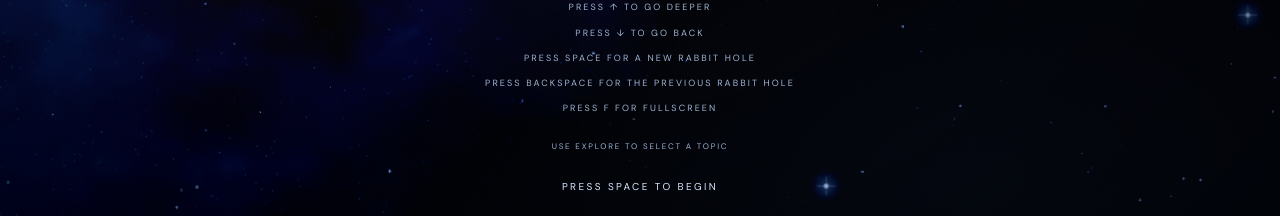
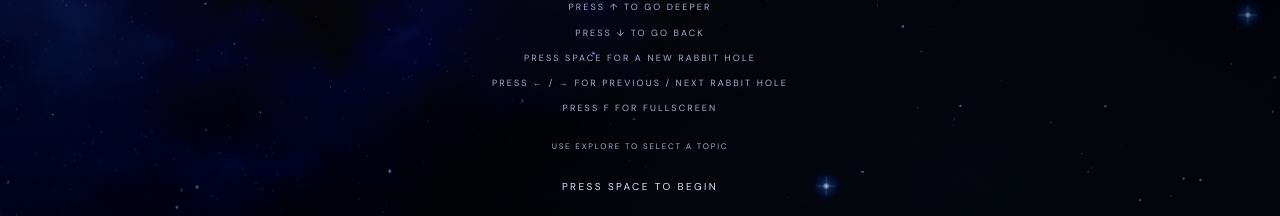
Before and after one commit to mikeritchie1/rabbit-hole, a React (Vite) app: page / in a window 1280 px wide. Shown: the part 445-661 px from the top of the page. Built offline with nearby package versions, Linux system fonts and the light colour scheme.

Commit message:
Navigate topic tabs with arrows and insert new topics in place

```diff
--- a/src/main.tsx
+++ b/src/main.tsx
@@ -1,8 +1,8 @@
 import React, { useEffect, useLayoutEffect, useRef, useState } from 'react';
 import { createRoot } from 'react-dom/client';
-import { ArrowUp, ArrowDown, Maximize, Minimize, X, ArrowUpRight, Play, Compass, Sparkles, Orbit, BookOpen, ChevronLeft, ChevronRight } from 'lucide-react';
+import { ArrowUp, ArrowDown, ArrowLeft, ArrowRight, Maximize, Minimize, X, ArrowUpRight, Play, Compass, Sparkles, Orbit, BookOpen, ChevronLeft, ChevronRight } from 'lucide-react';
 import { topics } from './data';
-import { back, previousTopic, visit, randomTopic, parseHash, placeHash, type Journey, type Place } from './navigation';
+import { back, previousTopic, nextTopic, insertTopic, visit, randomTopic, parseHash, placeHash, type Journey, type Place } from './navigation';
 import type { Topic } from './schema';
 import { Space, type SpaceMotion } from './Space';
 import { TOPIC_CATEGORIES, CATEGORY_DESCRIPTIONS, isCategoryFilter, topicsInCategory, type CategoryFilter } from './categories';
@@ -38,7 +38,7 @@ function App(){
   const [started,setStarted]=useState(false);
   const [category,setCategory]=useState<CategoryFilter>(readCategory);
   const [journal,setJournal]=useState<Place[]>(()=>readPlaces('rh-history'));
-  const [journey,setJourney]=useState<Journey>(()=>({current:parseHash(location.hash,topics)||{topicId:randomTopic(topics,readPlaces('rh-history').slice(-8).map(p=>p.topicId)).id,level:1},trail:[]}));
+  const [journey,setJourney]=useState<Journey>(()=>({current:parseHash(location.hash,topics)||{topicId:randomTopic(topics,readPlaces('rh-history').slice(-8).map(p=>p.topicId)).id,level:1},trail:[],ahead:[]}));
   const [overlay,setOverlay]=useState<Overlay>(null),[page,setPage]=useState(0),[notice,setNotice]=useState('');
   const [fullscreen,setFullscreen]=useState(!!document.fullscreenElement),[flight,setFlight]=useState<Flight>(null),[compact,setCompact]=useState(innerWidth<650||innerHeight<600);
   const flightSequence=useRef(0),flightTimer=useRef<ReturnType<typeof setTimeout>|null>(null),dialog=useRef<HTMLDialogElement>(null),touch=useRef<{x:number;y:number}|null>(null);
@@ -70,13 +70,14 @@ function App(){
   const go=(p:Place)=>travel(visit(journeyRef.current,p));
   const deeper=()=>{const place=journeyRef.current.current;const target=topics.find(t=>t.id===place.topicId)!;if(startedRef.current&&place.level<target.levels.length)go({...place,level:place.level+1});};
   const up=()=>{if(startedRef.current)travel(back(journeyRef.current),'backward');};
-  const previousHole=()=>{if(startedRef.current)travel(previousTopic(journeyRef.current),'backward');};
+  const previousHole=()=>{if(!startedRef.current)return;const next=previousTopic(journeyRef.current);if(next!==journeyRef.current)travel(next,'backward',true);};
+  const nextHole=()=>{if(!startedRef.current)return;const next=nextTopic(journeyRef.current);if(next!==journeyRef.current)travel(next,'forward',true);};
   const startRandom=(filter:CategoryFilter)=>{
     const pool=topicsInCategory(topics,filter);
     if(!pool.length){setNotice('No rabbit holes in this category yet.');return;}
     const next=randomTopic(pool,journal.slice(-8).map(p=>p.topicId),startedRef.current?journeyRef.current.current.topicId:undefined);
     const place={topicId:next.id,level:1};
-    travel(hasExplored.current?visit(journeyRef.current,place):{current:place,trail:[]},'forward',true);
+    travel(hasExplored.current?insertTopic(journeyRef.current,place):{current:place,trail:[],ahead:[]},'forward',true);
   };
   const newHole=()=>startRandom(category);
   const chooseCategory=(filter:CategoryFilter)=>{
@@ -84,8 +85,8 @@ function App(){
     setCategory(filter);setPage(0);startRandom(filter);
   };
   const chooseTopic=(topicId:string)=>{
-    if(hasExplored.current)go({topicId,level:1});
-    else travel({current:{topicId,level:1},trail:[]});
+    if(hasExplored.current)travel(insertTopic(journeyRef.current,{topicId,level:1}),'forward',true);
+    else travel({current:{topicId,level:1},trail:[],ahead:[]});
     setOverlay(null);
   };
   const toggleFullscreen=async()=>{try{if(document.fullscreenElement)await document.exitFullscreen();else await document.documentElement.requestFullscreen();}catch{setNotice('Fullscreen is unavailable in this browser.');}};
@@ -104,7 +105,7 @@ function App(){
   useEffect(()=>{const handler=(e:KeyboardEvent)=>{
     if(e.altKey||e.ctrlKey||e.metaKey||e.repeat)return;if(e.key==='Escape'){setOverlay(null);return;}if(overlay)return;
     const target=e.target as HTMLElement;if(target.closest('input,textarea,select,[contenteditable="true"]'))return;
-    const actions:Record<string,()=>void>={ArrowUp:deeper,ArrowDown:up,Backspace:previousHole,f:()=>void toggleFullscreen(),' ':newHole};
+    const actions:Record<string,()=>void>={ArrowUp:deeper,ArrowDown:up,ArrowLeft:previousHole,ArrowRight:nextHole,f:()=>void toggleFullscreen(),' ':newHole};
     const action=actions[e.key.length===1?e.key.toLowerCase():e.key];if(action){e.preventDefault();action();}
   };window.addEventListener('keydown',handler);return()=>window.removeEventListener('keydown',handler);});
   const outgoingTopic=flight?.from?topics.find(t=>t.id===flight.from!.topicId)!:null;
@@ -130,12 +131,12 @@ function App(){
         <p>PRESS ↑ TO GO DEEPER</p>
         <p>PRESS ↓ TO GO BACK</p>
         <p>PRESS SPACE FOR A NEW RABBIT HOLE</p>
-        <p>PRESS BACKSPACE FOR THE PREVIOUS RABBIT HOLE</p>
+        <p>PRESS ← / → FOR PREVIOUS / NEXT RABBIT HOLE</p>
         <p>PRESS F FOR FULLSCREEN</p>
       </div>
       <button className="welcome-explore" onClick={()=>open('library')}>USE EXPLORE TO SELECT A TOPIC</button>
       <button className="welcome-begin" onClick={newHole}>PRESS SPACE TO BEGIN</button>
-    </main>:<main className={`space-stage count-${level.objects.length}`} onTouchStart={e=>{if(!(e.target as HTMLElement).closest('button,a'))touch.current={x:e.touches[0].clientX,y:e.touches[0].clientY};}} onTouchEnd={e=>{if(!touch.current)return;const dx=e.changedTouches[0].clientX-touch.current.x,dy=e.changedTouches[0].clientY-touch.current.y;touch.current=null;if(Math.max(Math.abs(dx),Math.abs(dy))<60)return;if(Math.abs(dy)>Math.abs(dx)){if(dy<0)deeper();else up();}}}>
+    </main>:<main className={`space-stage count-${level.objects.length}`} onTouchStart={e=>{if(!(e.target as HTMLElement).closest('button,a'))touch.current={x:e.touches[0].clientX,y:e.touches[0].clientY};}} onTouchEnd={e=>{if(!touch.current)return;const dx=e.changedTouches[0].clientX-touch.current.x,dy=e.changedTouches[0].clientY-touch.current.y;touch.current=null;if(Math.max(Math.abs(dx),Math.abs(dy))<60)return;if(Math.abs(dy)>Math.abs(dx)){if(dy<0)deeper();else up();}else{if(dx<0)nextHole();else previousHole();}}}>
       {orbiting&&flight?.from&&outgoingTopic&&<div className={`discovery-heading heading-departure-${flight.direction}`} key={`heading-out-${flight.id}`} style={flight.headingStyle} aria-hidden="true"><h1>{outgoingTopic.levels[flight.from.level-1].title}</h1></div>}
       <div ref={heading} className={`discovery-heading ${orbiting?`heading-arrival-${flight.direction}`:''}`} key={`${topic.id}-${current.level}-${flightSequence.current}`} aria-live="polite"><h1>{level.title}</h1></div>
       <div className="perspective-space">
@@ -147,7 +148,7 @@ function App(){
       <button className={`portal ${level.final?'at-bottom':''}`} onClick={level.final?newHole:deeper} aria-label={level.final?'Start a new rabbit hole':'Go deeper'}><span className="event-horizon"><span/></span></button>
     </main>}
     <footer className="hud">
-      {started&&<div className="depth-navigation"><div className="depth-buttons"><button onClick={deeper} disabled={level.final} aria-label="Go deeper"><ArrowUp size={17}/></button><button onClick={up} disabled={current.level===1} aria-label="Back up"><ArrowDown size={17}/></button></div><span>{level.final?'YOU’VE REACHED THE BOTTOM':'USE ↑ ↓ TO MOVE'}{!level.final&&<small>DEEPER OR CLOSER</small>}<small className="space-hint">PRESS SPACE FOR A NEW RABBIT HOLE</small><small className="space-hint">PRESS BACKSPACE FOR THE PREVIOUS RABBIT HOLE</small></span></div>}
+      {started&&<div className="depth-navigation"><div className="navigation-buttons"><button className="topic-nav-button" onClick={previousHole} disabled={!journey.trail.length} aria-label="Previous rabbit hole" title="Previous rabbit hole (←)"><ArrowLeft size={16}/></button><div className="depth-buttons"><button onClick={deeper} disabled={level.final} aria-label="Go deeper"><ArrowUp size={17}/></button><button onClick={up} disabled={current.level===1} aria-label="Back up"><ArrowDown size={17}/></button></div><button className="topic-nav-button" onClick={nextHole} disabled={!journey.ahead.length} aria-label="Next existing rabbit hole" title="Next rabbit hole (→)"><ArrowRight size={16}/></button></div><span>{level.final?'YOU’VE REACHED THE BOTTOM':'USE ↑ ↓ TO MOVE'}{!level.final&&<small>DEEPER OR CLOSER</small>}<small className="space-hint">PRESS SPACE FOR A NEW RABBIT HOLE</small><small className="space-hint">PRESS ← / → FOR PREVIOUS / NEXT RABBIT HOLE</small></span></div>}
     </footer>
     <dialog ref={dialog} className={`overlay ${overlay==='library'?'explore-overlay':''}`} aria-labelledby="overlay-title" onCancel={()=>setOverlay(null)} onClick={e=>{if(e.target===dialog.current)setOverlay(null);}}><div className="modal"><div className="modal-heading"><h2 id="overlay-title">{overlay==='library'?'Pick a rabbit hole':'Follow the evidence'}</h2><button className="icon-button" aria-label="Close" onClick={()=>setOverlay(null)}><X size={21}/></button></div>
       {overlay==='library'&&<div className="category-filters" role="group" aria-label="Choose a surprise category">{(['All',...TOPIC_CATEGORIES] as const).map(filter=><button key={filter} data-category={filter} aria-pressed={category===filter} disabled={!topicsInCategory(topics,filter).length} title={CATEGORY_DESCRIPTIONS[filter]} onClick={()=>chooseCategory(filter)}>{filter}</button>)}</div>}
--- a/src/navigation.ts
+++ b/src/navigation.ts
@@ -1,16 +1,23 @@
 import type { Topic } from './schema';
 export type Place={topicId:string;level:number};
-export type Journey={current:Place;trail:Place[]};
-// The trail records previous topics, not individual depth changes.
+export type Journey={current:Place;trail:Place[];ahead:Place[]};
+// Insert after the current topic without discarding topics to its right.
+export function insertTopic(journey:Journey,place:Place):Journey{
+  return {current:place,trail:[...journey.trail,journey.current],ahead:journey.ahead};
+}
 export function visit(journey:Journey,place:Place):Journey{
-  return {current:place,trail:place.topicId===journey.current.topicId?journey.trail:[...journey.trail,journey.current]};
+  return place.topicId===journey.current.topicId?{...journey,current:place}:insertTopic(journey,place);
 }
 export function back(journey:Journey):Journey{
   return journey.current.level>1?{...journey,current:{...journey.current,level:journey.current.level-1}}:journey;
 }
 export function previousTopic(journey:Journey):Journey{
   if(!journey.trail.length)return journey;
-  return {current:journey.trail[journey.trail.length-1],trail:journey.trail.slice(0,-1)};
+  return {current:journey.trail[journey.trail.length-1],trail:journey.trail.slice(0,-1),ahead:[journey.current,...journey.ahead]};
+}
+export function nextTopic(journey:Journey):Journey{
+  if(!journey.ahead.length)return journey;
+  return {current:journey.ahead[0],trail:[...journey.trail,journey.current],ahead:journey.ahead.slice(1)};
 }
 export function randomTopic(topics:Topic[],recent:string[],current?:string){
   const others=topics.filter(t=>t.id!==current);
--- a/src/styles.css
+++ b/src/styles.css
@@ -157,3 +157,8 @@
 @keyframes orbit-disk-left{0%{transform:rotateY(32deg) rotateZ(7deg)}50%{transform:rotateY(-14deg) rotateZ(-3deg)}100%{transform:rotateY(0) rotateZ(0)}}
 @keyframes orbit-horizon{0%,100%{filter:brightness(1);transform:scale(1)}45%{filter:brightness(1.5);transform:scale(1.12)}}
 @media(prefers-reduced-motion:reduce){.heading-departure-orbit-right,.heading-departure-orbit-left{display:none}.heading-arrival-orbit-right,.heading-arrival-orbit-left{transform:translateX(-50%);opacity:1}}
+
+.navigation-buttons{display:flex;align-items:center;justify-content:center;gap:13px;pointer-events:auto}
+.topic-nav-button{width:29px;height:29px;border:1px solid #b8cfee55;border-radius:50%;background:#05102233;backdrop-filter:blur(5px);display:grid;place-items:center;padding:0}
+.topic-nav-button:hover:not(:disabled){background:#afceff12;border-color:#d1e2fc88}
+@media(max-width:650px),(max-height:600px){.navigation-buttons{gap:10px}.topic-nav-button{width:25px;height:25px}.topic-nav-button svg{width:13px;height:13px}}
```
Also changed, not shown: 2 other files (tests, documents, lock files or other folders).
